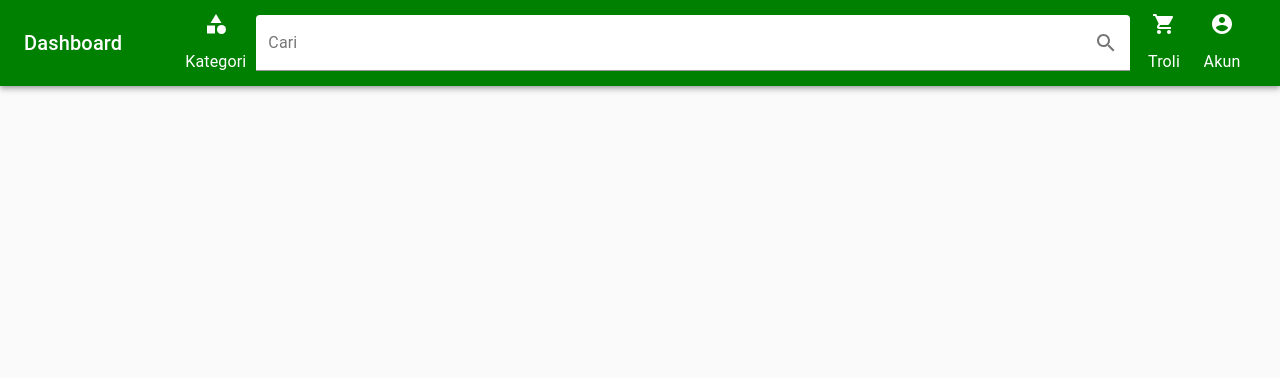
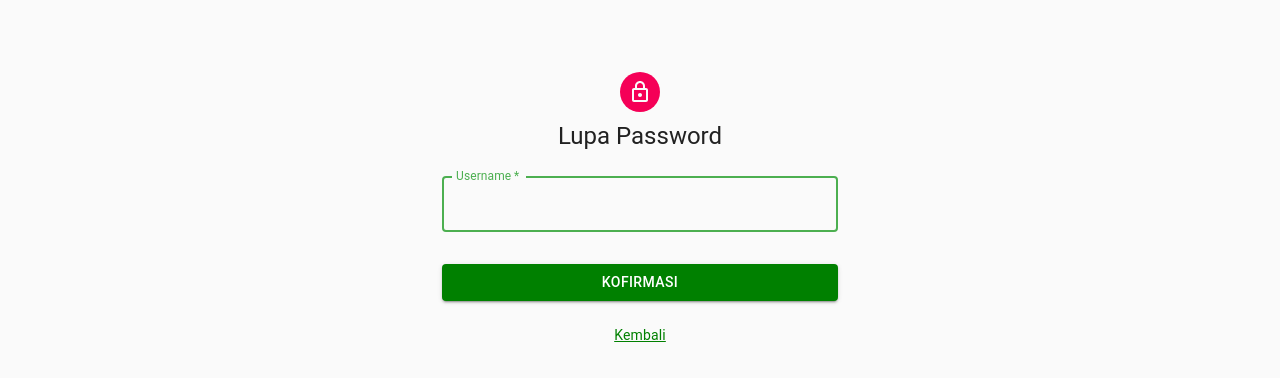
Before and after one commit to Tomjerry12345/E-Tani-Client, a React (Create React App) app: page /lupa-password in a window 1280 px wide. Shown: the top 378 px of the page. Built offline with nearby package versions, Linux system fonts and the light colour scheme; no server answers.

Commit message:
10/10/2021

```diff
--- a/src/config/Routers/index.jsx
+++ b/src/config/Routers/index.jsx
@@ -1,5 +1,6 @@
 import { BrowserRouter as Router, Route, Switch } from "react-router-dom";
 import { Home, Login, Register } from "../../pages";
+import LupaPassword from "../../pages/LupaPassword";
 
 const Routes = () => {
   return (
@@ -7,6 +8,7 @@ const Routes = () => {
       <Switch>
         <Route path="/login" component={Login} />
         <Route path="/register" component={Register} />
+        <Route path="/lupa-password" component={LupaPassword} />
         <Route path="/" component={Home} />
       </Switch>
     </Router>
--- a/src/pages/Login/index.jsx
+++ b/src/pages/Login/index.jsx
@@ -32,6 +32,9 @@ const useStyles = makeStyles((theme) => ({
   submit: {
     margin: theme.spacing(3, 0, 2),
   },
+  typography: {
+    marginTop: theme.spacing(1)
+  }
 }));
 
 const theme = createTheme({
@@ -110,8 +113,11 @@ const Login = () => {
           </ThemeProvider>
 
           <ButtonAtoms fullWidth variant="contained" color="primary" title={"Sign In"} className={classes.submit} onClick={btnLogin} style={{ background: "green" }} />
-          <Grid container justifyContent="center">
-            <Grid item>
+          <Grid container justifyContent="center" direction="column" alignItems="center">
+            <Grid item className={classes.typography}>
+              <LinkAtoms to="/lupa-password" variant="body2" title={"Lupa password?"} style={{ color: "green" }} />
+            </Grid>
+            <Grid item className={classes.typography}>
               <LinkAtoms to="/register" variant="body2" title={"Belum punya akun? Daftar"} style={{ color: "green" }} />
             </Grid>
           </Grid>
--- /dev/null
+++ b/src/pages/LupaPassword/index.jsx
@@ -0,0 +1,93 @@
+import React, { useState } from 'react'
+import Avatar from "@material-ui/core/Avatar";
+import CssBaseline from "@material-ui/core/CssBaseline";
+import TextField from "@material-ui/core/TextField";
+import Grid from "@material-ui/core/Grid";
+import LockOutlinedIcon from "@material-ui/icons/LockOutlined";
+import { makeStyles, ThemeProvider, createTheme } from "@material-ui/core/styles";
+import Container from "@material-ui/core/Container";
+import { TypographyAtoms, ButtonAtoms, LinkAtoms } from "../../components/atoms";
+import { useHistory } from "react-router-dom";
+import axios from "axios";
+import { Snackbar } from "@material-ui/core";
+import { Alert } from "@material-ui/lab";
+import { useDispatch } from "react-redux";
+import { green } from "@material-ui/core/colors";
+
+const useStyles = makeStyles((theme) => ({
+    paper: {
+        marginTop: theme.spacing(8),
+        display: "flex",
+        flexDirection: "column",
+        alignItems: "center",
+    },
+    avatar: {
+        margin: theme.spacing(1),
+        backgroundColor: theme.palette.secondary.main,
+    },
+    form: {
+        width: "100%", // Fix IE 11 issue.
+        marginTop: theme.spacing(1),
+    },
+    submit: {
+        margin: theme.spacing(3, 0, 2),
+    },
+    typography: {
+        marginTop: theme.spacing(1)
+    }
+}));
+
+const theme = createTheme({
+    palette: {
+        primary: green,
+    },
+});
+
+export default function LupaPassword() {
+    const classes = useStyles();
+    const history = useHistory();
+    const [open, setOpen] = useState(false);
+    const [response, setResponse] = useState("");
+
+    const onKonfirmasi = () => {
+        console.log('klik')
+    }
+
+    const handleClose = (event, reason) => {
+        if (reason === "clickaway") {
+          return;
+        }
+
+        setOpen(false);
+      };
+
+    return (
+        <Container component="main" maxWidth="xs">
+            <CssBaseline />
+            <div className={classes.paper}>
+                <Avatar className={classes.avatar}>
+                    <LockOutlinedIcon />
+                </Avatar>
+                <TypographyAtoms component="h1" variant="h5" title={"Lupa Password"} />
+                <form className={classes.form} noValidate>
+                    <ThemeProvider theme={theme}>
+                        <TextField variant="outlined" margin="normal" required fullWidth id="username" label="Username" name="username" autoComplete="username" autoFocus  />
+                        {/* <TextField variant="outlined" margin="normal" required fullWidth name="password" label="Password" type="password" id="password" autoComplete="current-password" /> */}
+                    </ThemeProvider>
+
+                    <ButtonAtoms fullWidth variant="contained" color="primary" title={"Kofirmasi"} className={classes.submit}  style={{ background: "green" }} onClick={onKonfirmasi}/>
+                    <Grid container justifyContent="center" direction="column" alignItems="center">
+                        <Grid item className={classes.typography}>
+                            <LinkAtoms to="/login" variant="body2" title={"Kembali"} style={{ color: "green" }} />
+                        </Grid>
+                    </Grid>
+                </form>
+            </div>
+            <Snackbar open={open} autoHideDuration={3000} onClose={handleClose}>
+                <Alert onClose={handleClose} severity="error">
+                    {response}
+                </Alert>
+            </Snackbar>
+        </Container>
+    )
+}
```
